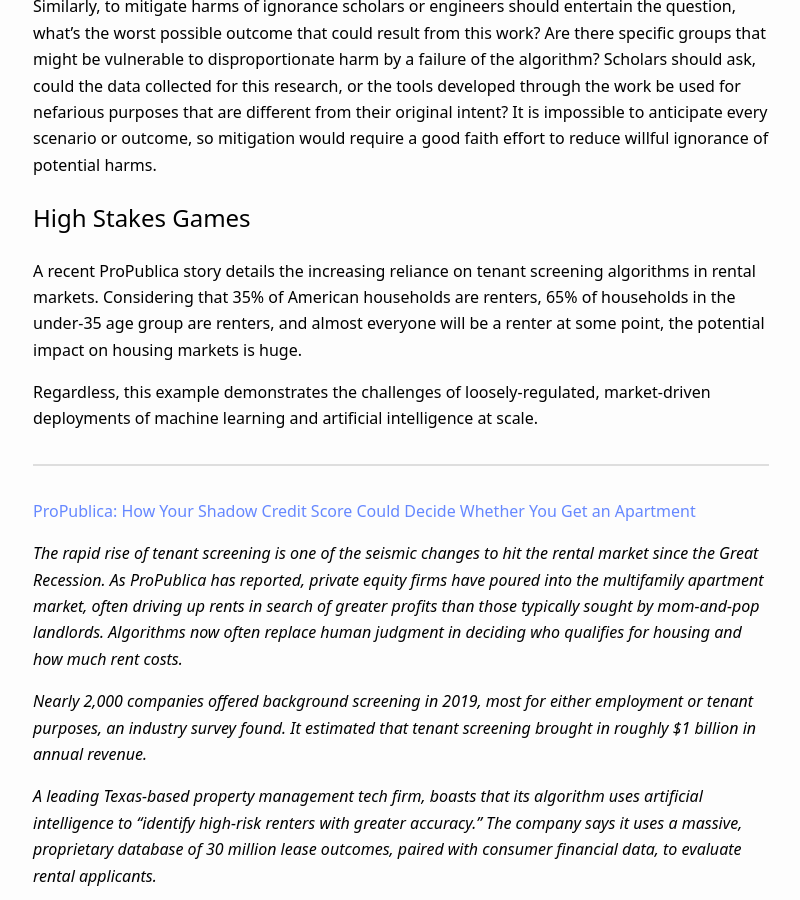
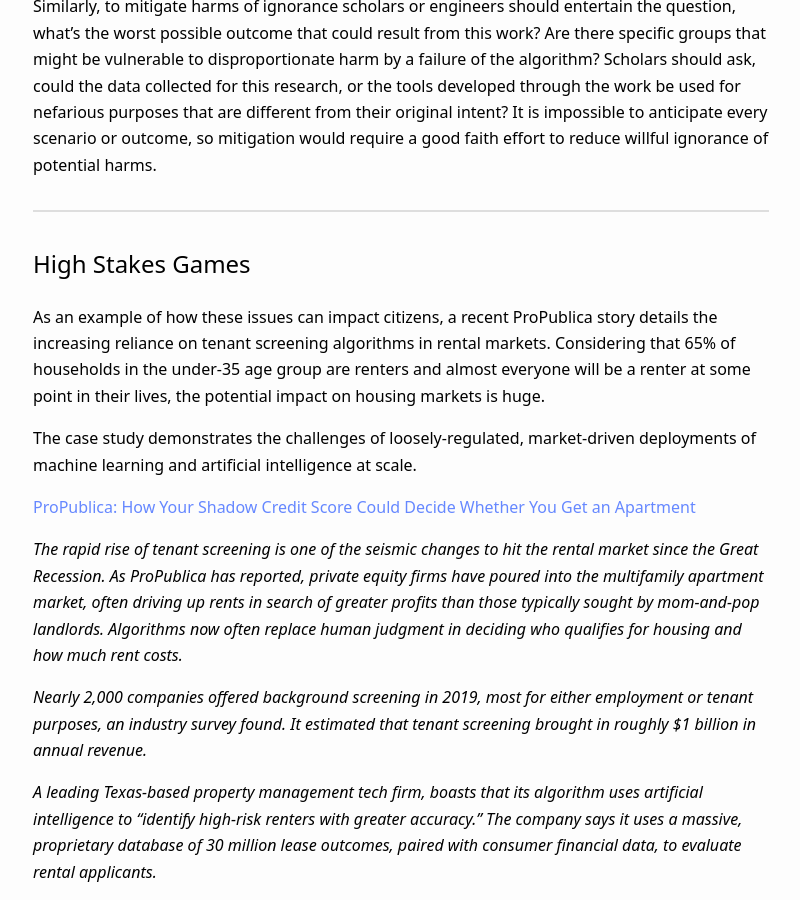
Before and after one commit to lecy/wells-dubois-protocol, a Jekyll site: the page built from index.md, in a window 1280 px wide and 900 px high, scrolled down 10763 px. Shown: the whole window, without its empty margins (239-1039 px from the left). Built offline with Jekyll 4.4.1, drawn with Linux system fonts in a browser that asks for light colours.

Commit message:
Update index.md

```diff
--- a/index.md
+++ b/index.md
@@ -171,14 +171,15 @@ In many cases, algorithms perform amazingly well on their intended tasks, but de
 
 Similarly, to mitigate harms of ignorance scholars or engineers should entertain the question, what’s the worst possible outcome that could result from this work? Are there specific groups that might be vulnerable to disproportionate harm by a failure of the algorithm? Scholars should ask, could the data collected for this research, or the tools developed through the work be used for nefarious purposes that are different from their original intent? It is impossible to anticipate every scenario or outcome, so mitigation would require a good faith effort to reduce willful ignorance of potential harms.
 
+----------------
 
 ## High Stakes Games
 
-A recent ProPublica story details the increasing reliance on tenant screening algorithms in rental markets. Considering that 35% of American households are renters, 65% of households in the under-35 age group are renters, and almost everyone will be a renter at some point, the potential impact on housing markets is huge.
+As an example of how these issues can impact citizens, a recent ProPublica story details the increasing reliance on tenant screening algorithms in rental markets. Considering that 65% of households in the under-35 age group are renters and almost everyone will be a renter at some point in their lives, the potential impact on housing markets is huge.
 
-Regardless, this example demonstrates the challenges of loosely-regulated, market-driven deployments of machine learning and artificial intelligence at scale.
+The case study demonstrates the challenges of loosely-regulated, market-driven deployments of machine learning and artificial intelligence at scale.
 
-----------------
+
 
 [**ProPublica: How Your Shadow Credit Score Could Decide Whether You Get an Apartment**](https://www.propublica.org/article/how-your-shadow-credit-score-could-decide-whether-you-get-an-apartment)
 
```
